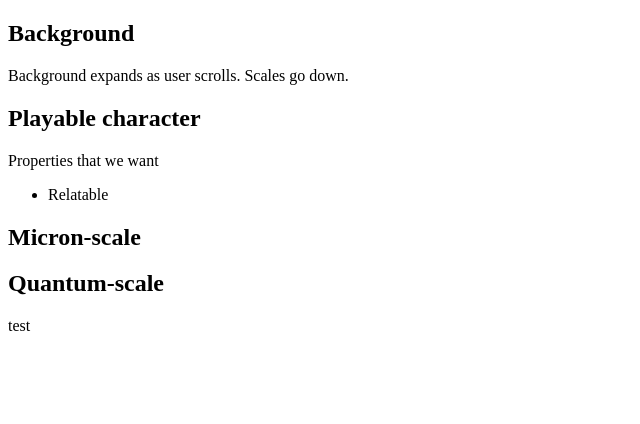
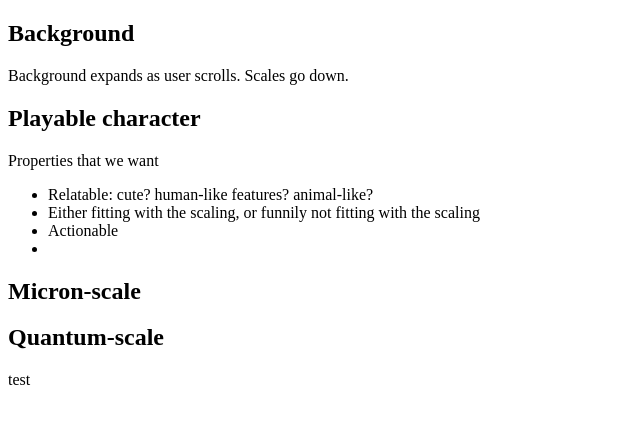
Before and after one commit to Krastanov/scale_explorable, a plain HTML site: page index.html in a window 1280 px wide. Shown: the whole page, without its empty margins (0-640 px from the left). Drawn offline with Linux system fonts and the light colour scheme.

Commit message:
character

```diff
--- a/index.html
+++ b/index.html
@@ -16,8 +16,10 @@
 	<h1>Playable character</h1>
 	Properties that we want
 	<ul>
-		<li>Relatable</li>
-
+		<li>Relatable: cute? human-like features? animal-like?</li>
+		<li>Either fitting with the scaling, or funnily not fitting with the scaling</li>
+		<li>Actionable</li>
+		<li></li>
 	</ul>
 </section>
 
```
